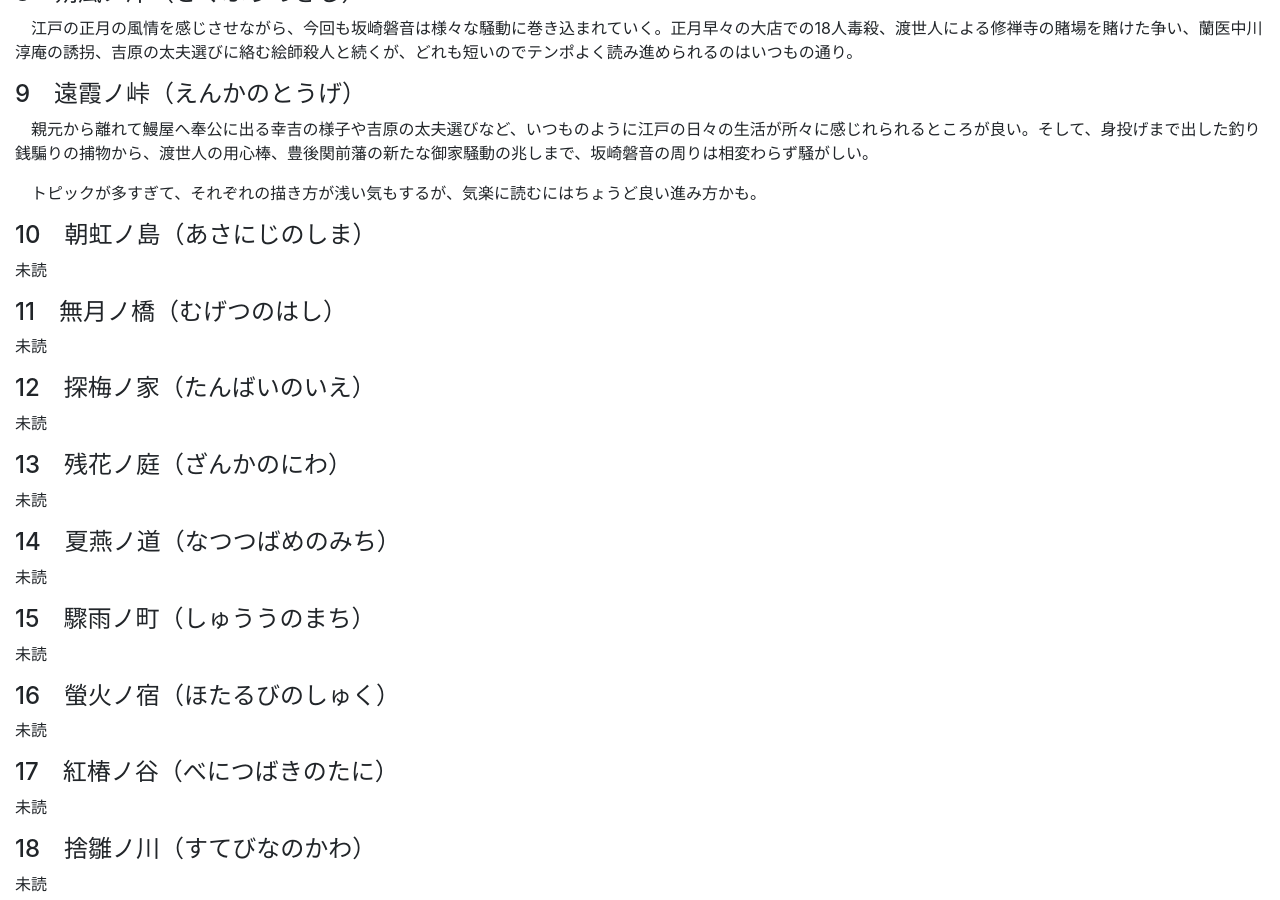
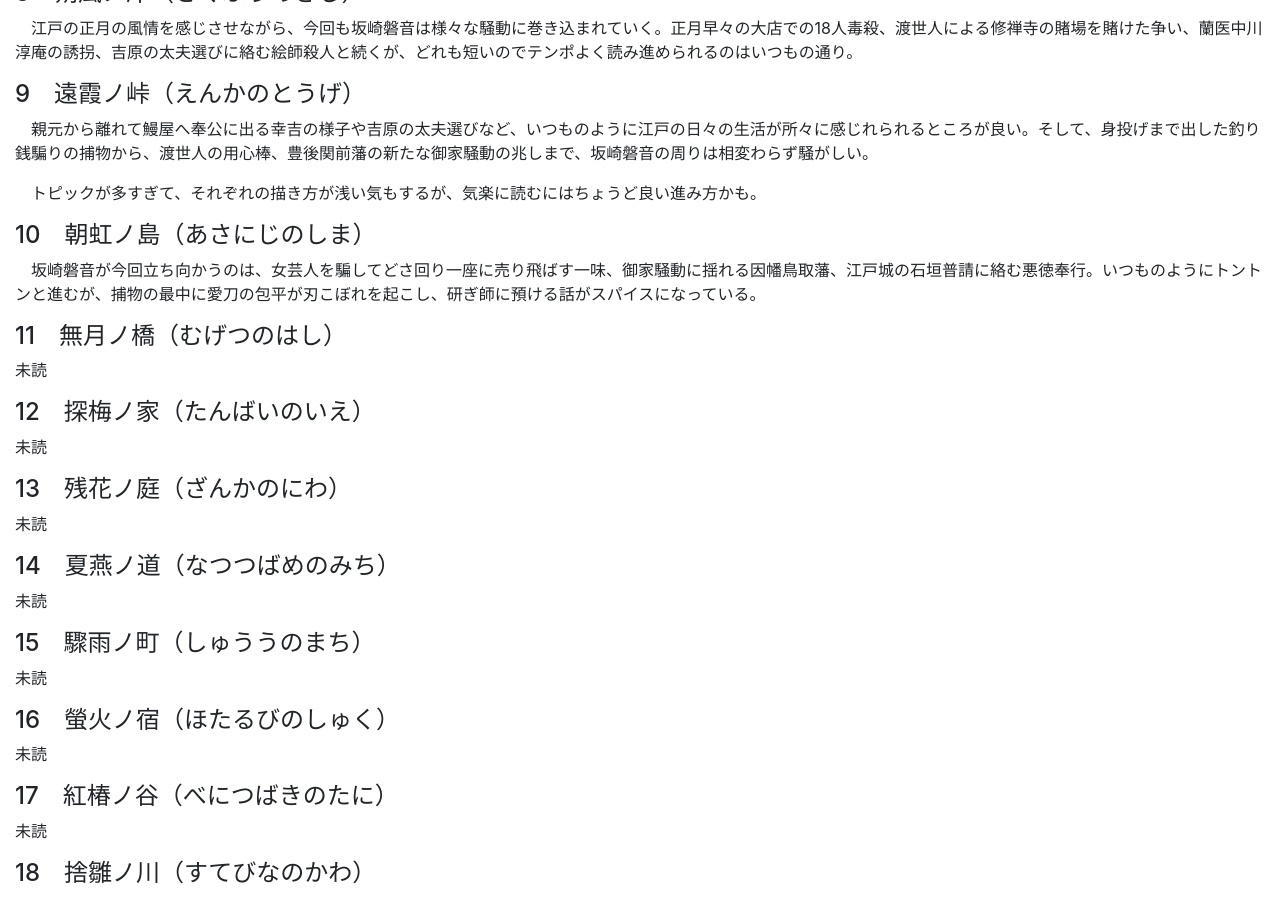
Before and after one commit to tomot/tomot.github.io, a Jekyll site: the page built from pages/book-saeki.md, in a window 1280 px wide and 900 px high, scrolled down 1161 px. Built offline with Jekyll 4.4.1, drawn with Linux system fonts in a browser that asks for light colours; nearby versions of some CDN libraries; some of the changed text lies outside the part shown.

Commit message:
add a book by Saeki

```diff
--- a/pages/book-saeki.md
+++ b/pages/book-saeki.md
@@ -52,7 +52,7 @@ categories: 読書
 
 #### 10　朝虹ノ島（あさにじのしま）
 
-未読
+　坂崎磐音が今回立ち向かうのは、女芸人を騙してどさ回り一座に売り飛ばす一味、御家騒動に揺れる因幡鳥取藩、江戸城の石垣普請に絡む悪徳奉行。いつものようにトントンと進むが、捕物の最中に愛刀の包平が刃こぼれを起こし、研ぎ師に預ける話がスパイスになっている。
 
 #### 11　無月ノ橋（むげつのはし）
 
```
Also changed, not shown: other parts of pages/book-saeki.md (+1 -1 lines), book.md (+1 -1 lines), index.md (+1 -1 lines).
